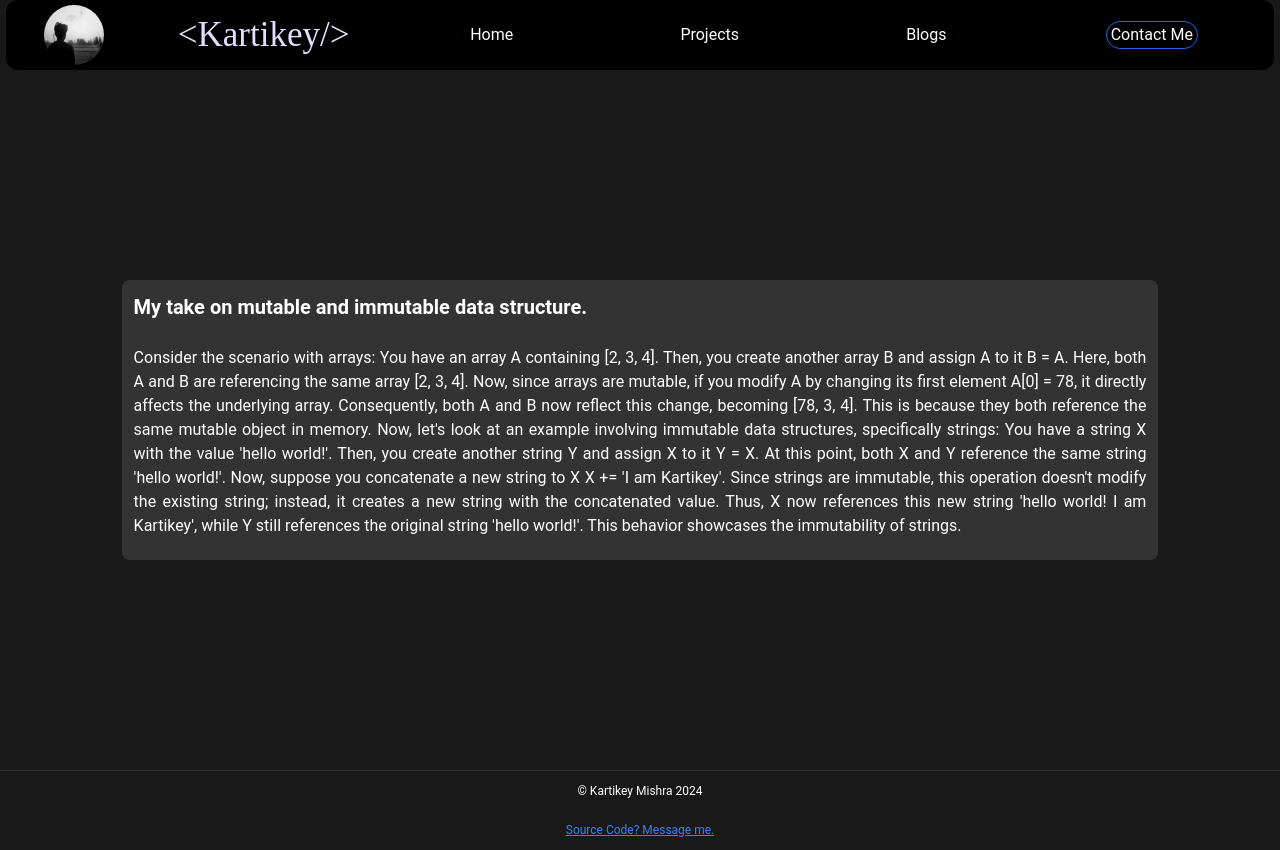
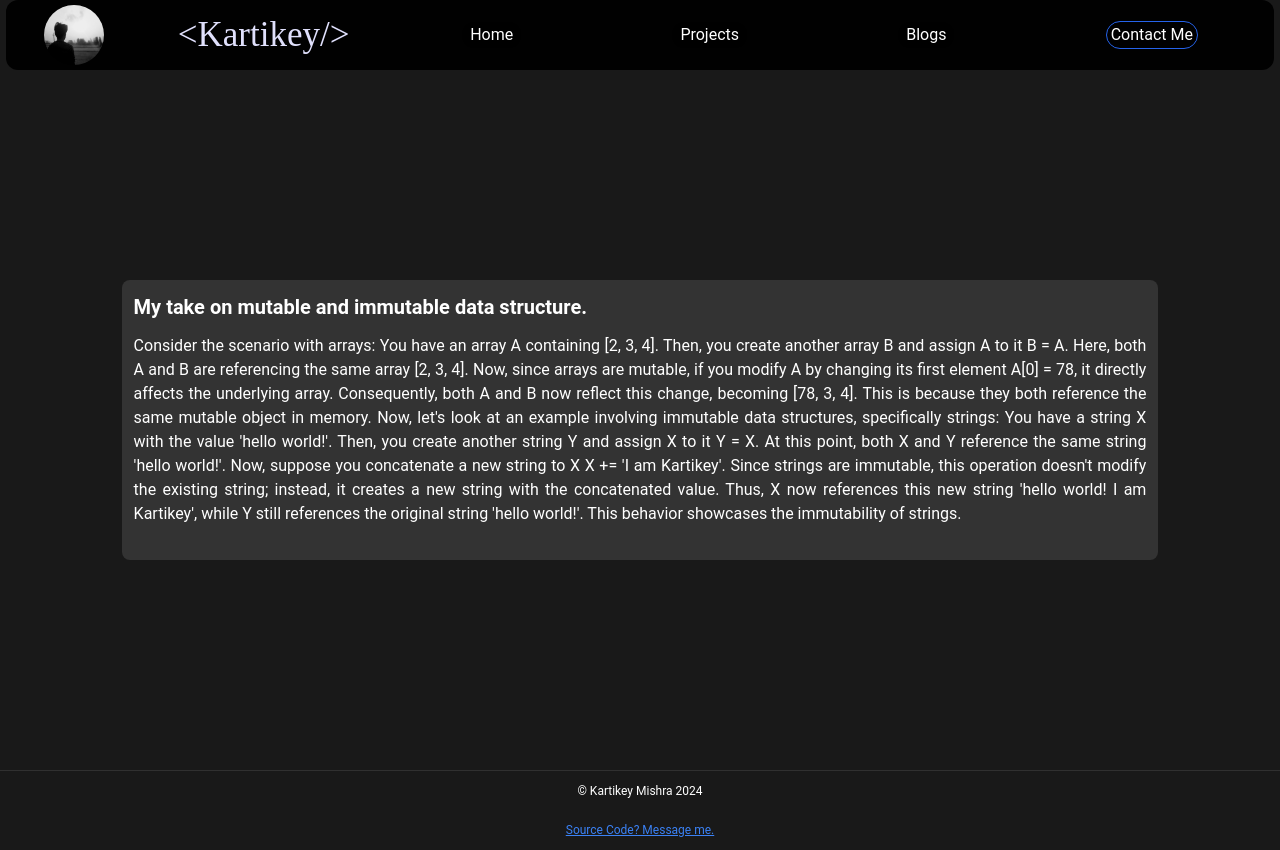
Before and after one commit to kartikeycsjm/kartikey, a Next.js app: page /blogs in a window 1280 px wide. Built offline with nearby package versions, Linux system fonts and the light colour scheme.

Commit message:
edited blog page

```diff
--- a/app/blogs/blog.jsx
+++ b/app/blogs/blog.jsx
@@ -2,7 +2,7 @@ import React from 'react'
 const blog = ({heading,text}) => {
   return (
     <div className='bg-[#333333] rounded-lg w-[90%] min-h-[500px] md:min-h-[280px] text-white'>
-        <h1 className='p-3 text-[20px] font-bold'>{heading}</h1>
+        <h1 className='px-3 pt-3 text-[20px] font-bold'>{heading}</h1>
         <p className='p-3 text-[14px] md:text-[16px] text-justify'>{text}</p>
     </div>
   )
--- a/app/blogs/page.jsx
+++ b/app/blogs/page.jsx
@@ -20,5 +20,4 @@ const page = () => {
         </div>
     )
 }
-
 export default page
```
